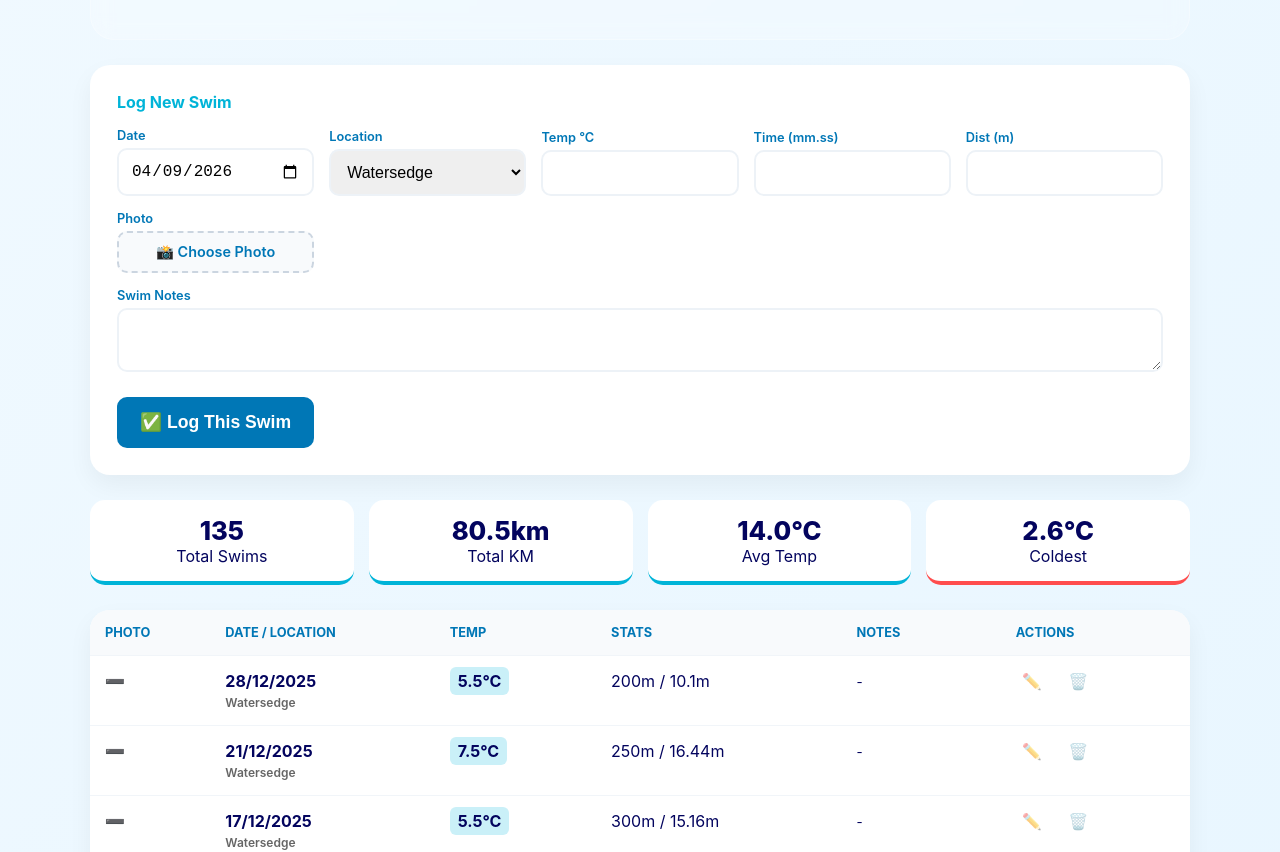
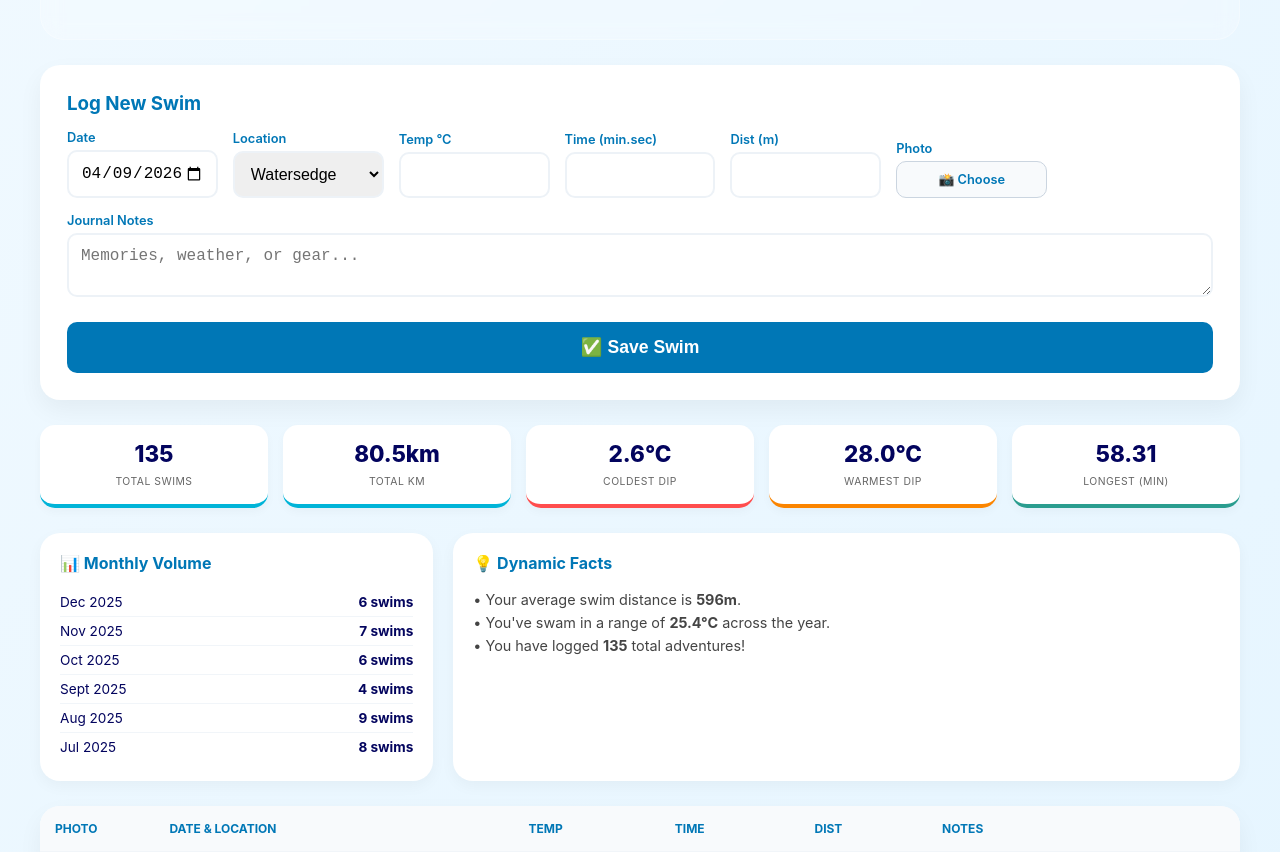
Before and after one commit to anitajstanley/swimming-journal, a plain HTML site: page index.html in a window 1280 px wide. Shown: the part 104-956 px from the top of the page. Drawn offline with Linux system fonts and the light colour scheme.

Commit message:
Update index.html

```diff
--- a/index.html
+++ b/index.html
@@ -3,53 +3,63 @@
 <head>
     <meta charset="UTF-8">
     <meta name="viewport" content="width=device-width, initial-scale=1.0">
-    <title>Open Water Collective | My Journal</title>
+    <title>Open Water Collective | Insights Journal</title>
     <style>
         :root {
             --primary: #0077b6; --secondary: #00b4d8; --dark: #03045e;
-            --light: #caf0f8; --accent: #ff4d4d; --white: #ffffff;
+            --light: #caf0f8; --accent: #ff4d4d; --white: #ffffff; --warm: #fb8500;
         }
         body {
             font-family: 'Inter', sans-serif; background: linear-gradient(135deg, #f0f9ff 0%, #cbebff 100%);
             margin: 0; padding: 20px; color: var(--dark); min-height: 100vh;
         }
-        .container { max-width: 1100px; margin: 0 auto; }
+        .container { max-width: 1200px; margin: 0 auto; }
         header {
             text-align: center; padding: 20px 0; background: rgba(255, 255, 255, 0.2);
             backdrop-filter: blur(10px); border-radius: 24px; border: 1px solid rgba(255,255,255,0.3); margin-bottom: 25px;
         }
         .input-card { background: var(--white); padding: 25px; border-radius: 20px; box-shadow: 0 10px 25px rgba(0,0,0,0.05); margin-bottom: 25px; border: 2px solid transparent; transition: 0.3s; }
-        .editing-mode { border-color: var(--secondary); background: #f0fbff; box-shadow: 0 0 20px rgba(0,180,216,0.2); }
-        .form-grid { display: grid; grid-template-columns: repeat(auto-fit, minmax(180px, 1fr)); gap: 15px; align-items: end; }
+        .editing-mode { border-color: var(--secondary); background: #f0fbff; }
+
+        .form-grid { display: grid; grid-template-columns: repeat(auto-fit, minmax(150px, 1fr)); gap: 15px; align-items: end; }
         .field { display: flex; flex-direction: column; gap: 5px; }
         .span-full { grid-column: 1 / -1; }
         label { font-weight: 600; font-size: 0.8rem; color: var(--primary); }
         input, select, textarea { padding: 12px; border: 2px solid #edf2f7; border-radius: 10px; font-size: 1rem; outline: none; }
 
-        /* Photo Upload Styling */
-        .photo-upload-area { display: flex; align-items: center; gap: 15px; }
-        .file-label { background: #f8fafc; border: 2px dashed #cbd5e0; padding: 10px; border-radius: 10px; cursor: pointer; text-align: center; flex-grow: 1; font-size: 0.9rem; }
-        #photoPreview { height: 45px; width: 45px; border-radius: 8px; object-fit: cover; display: none; border: 1px solid #ddd; }
+        .photo-upload-area { display: flex; align-items: center; gap: 10px; }
+        #photoPreview { height: 40px; width: 40px; border-radius: 5px; object-fit: cover; display: none; }
+        .file-label { background: #f8fafc; border: 1px solid #cbd5e0; padding: 10px; border-radius: 10px; cursor: pointer; flex-grow: 1; text-align: center; font-size: 0.8rem; }
 
         .btn-add { background: var(--primary); color: white; border: none; padding: 15px; border-radius: 10px; font-weight: bold; cursor: pointer; transition: 0.3s; font-size: 1.1rem; width: 100%; margin-top: 10px; }
         .btn-add:hover { background: var(--dark); transform: translateY(-2px); }
-        .btn-update { background: #2a9d8f; }
 
-        .stats-row { display: grid; grid-template-columns: repeat(auto-fit, minmax(150px, 1fr)); gap: 15px; margin-bottom: 25px; }
-        .stat-box { background: var(--white); padding: 15px; border-radius: 15px; text-align: center; border-bottom: 4px solid var(--secondary); }
-        .stat-val { display: block; font-size: 1.6rem; font-weight: 800; }
+        /* Stats Dashboard */
+        .stats-grid { display: grid; grid-template-columns: repeat(auto-fit, minmax(180px, 1fr)); gap: 15px; margin-bottom: 25px; }
+        .stat-box { background: var(--white); padding: 15px; border-radius: 15px; text-align: center; border-bottom: 4px solid var(--secondary); box-shadow: 0 4px 10px rgba(0,0,0,0.03); }
+        .stat-val { display: block; font-size: 1.4rem; font-weight: 800; margin-bottom: 2px; }
+        .stat-label { font-size: 0.65rem; color: #666; text-transform: uppercase; letter-spacing: 0.5px; }
+
+        /* Insights Panel */
+        .insights-row { display: grid; grid-template-columns: 1fr 2fr; gap: 20px; margin-bottom: 25px; }
+        .insight-card { background: var(--white); padding: 20px; border-radius: 20px; box-shadow: 0 5px 15px rgba(0,0,0,0.04); }
+        .insight-card h3 { margin: 0 0 15px 0; font-size: 1rem; color: var(--primary); display: flex; align-items: center; gap: 8px; }
+
+        .month-stat { display: flex; justify-content: space-between; padding: 6px 0; border-bottom: 1px solid #f1f5f9; font-size: 0.85rem; }
+        .month-stat:last-child { border: none; }
 
         table { width: 100%; border-collapse: collapse; background: white; border-radius: 20px; overflow: hidden; box-shadow: 0 10px 25px rgba(0,0,0,0.05); }
-        th { background: #f8fafc; padding: 15px; text-align: left; font-size: 0.8rem; color: var(--primary); text-transform: uppercase; }
-        td { padding: 15px; border-top: 1px solid #f1f5f9; vertical-align: top; }
+        th { background: #f8fafc; padding: 15px; text-align: left; font-size: 0.75rem; color: var(--primary); text-transform: uppercase; }
+        td { padding: 12px 15px; border-top: 1px solid #f1f5f9; vertical-align: middle; }
 
-        .temp-pill { background: var(--light); padding: 4px 8px; border-radius: 6px; font-weight: bold; }
-        .loc-tag { display: block; font-size: 0.75rem; color: #666; margin-top: 4px; font-weight: 600; }
-        .swim-img { max-width: 60px; border-radius: 6px; cursor: pointer; transition: 0.2s; }
-        .btn-action { cursor: pointer; border: none; background: none; font-size: 1rem; margin-right: 10px; opacity: 0.5; }
-        .btn-action:hover { opacity: 1; }
-        .footer-tools { margin-top: 40px; text-align: center; }
-        .btn-reset { background: none; border: 1px solid #ccc; color: #999; padding: 8px 15px; border-radius: 8px; cursor: pointer; font-size: 0.7rem; }
+        .temp-pill { background: var(--light); padding: 4px 8px; border-radius: 6px; font-weight: bold; font-size: 0.85rem; }
+        .btn-action { cursor: pointer; border: none; background: none; font-size: 1rem; opacity: 0.4; transition: 0.2s; }
+        .btn-action:hover { opacity: 1; transform: scale(1.2); }
+
+        @media (max-width: 800px) {
+            .insights-row { grid-template-columns: 1fr; }
+            th:nth-child(4), td:nth-child(4) { display: none; }
+        }
     </style>
 </head>
 <body>
@@ -58,7 +68,7 @@
     <header><h1>🏊‍♂️ My Collective Journal</h1></header>
 
     <div class="input-card" id="inputCard">
-        <h3 id="formTitle" style="margin-top:0; font-size: 1rem; color: var(--secondary);">Log New Swim</h3>
+        <h3 id="formTitle" style="margin: 0 0 15px 0; color: var(--primary);">Log New Swim</h3>
         <div class="form-grid">
             <input type="hidden" id="editIndex" value="-1">
             <div class="field"><label>Date</label><input type="date" id="inDate"></div>
@@ -73,44 +83,56 @@
                 </select>
             </div>
             <div class="field"><label>Temp °C</label><input type="number" id="inTemp" step="0.1"></div>
-            <div class="field"><label>Time (mm.ss)</label><input type="number" id="inTime" step="0.01"></div>
+            <div class="field"><label>Time (min.sec)</label><input type="number" id="inTime" step="0.01"></div>
             <div class="field"><label>Dist (m)</label><input type="number" id="inDist"></div>
-
             <div class="field">
                 <label>Photo</label>
                 <div class="photo-upload-area">
                     <img id="photoPreview" src="">
-                    <label for="inPhoto" class="file-label">📸 Choose Photo</label>
+                    <label for="inPhoto" class="file-label">📸 Choose</label>
                     <input type="file" id="inPhoto" hidden accept="image/*" onchange="previewImage(this)">
                 </div>
             </div>
-
-            <div class="field span-full"><label>Swim Notes</label><textarea id="inNotes"></textarea></div>
-            <button class="btn-add" id="submitBtn" onclick="saveEntry()">✅ Log This Swim</button>
-            <button class="btn-add" id="cancelBtn" style="display:none; background:#ccc; margin-top:10px;" onclick="cancelEdit()">Cancel Edit</button>
+            <div class="field span-full"><label>Journal Notes</label><textarea id="inNotes" placeholder="Memories, weather, or gear..."></textarea></div>
+            <button class="btn-add span-full" id="submitBtn" onclick="saveEntry()">✅ Save Swim</button>
+            <button class="btn-add span-full" id="cancelBtn" style="display:none; background:#ccc;" onclick="cancelEdit()">Cancel Edit</button>
         </div>
     </div>
 
-    <div class="stats-row">
+    <div class="stats-grid">
         <div class="stat-box"><span class="stat-val" id="stCount">0</span><span class="stat-label">Total Swims</span></div>
         <div class="stat-box"><span class="stat-val" id="stDist">0</span><span class="stat-label">Total KM</span></div>
-        <div class="stat-box"><span class="stat-val" id="stTemp">0</span><span class="stat-label">Avg Temp</span></div>
-        <div class="stat-box" style="border-color: var(--accent);"><span class="stat-val" id="stCold">0</span><span class="stat-label">Coldest</span></div>
+        <div class="stat-box" style="border-color: var(--accent);"><span class="stat-val" id="stCold">0</span><span class="stat-label">Coldest Dip</span></div>
+        <div class="stat-box" style="border-color: var(--warm);"><span class="stat-val" id="stWarm">0</span><span class="stat-label">Warmest Dip</span></div>
+        <div class="stat-box" style="border-color: #2a9d8f;"><span class="stat-val" id="stLong">0</span><span class="stat-label">Longest (min)</span></div>
+    </div>
+
+    <div class="insights-row">
+        <div class="insight-card">
+            <h3>📊 Monthly Volume</h3>
+            <div id="monthlyStats"></div>
+        </div>
+        <div class="insight-card">
+            <h3>💡 Dynamic Facts</h3>
+            <div id="dynamicFacts" style="font-size: 0.9rem; line-height: 1.6; color: #444;">
+                Add more swims to unlock deeper insights!
+            </div>
+        </div>
     </div>
 
     <table>
-        <thead><tr><th>Photo</th><th>Date / Location</th><th>Temp</th><th>Stats</th><th>Notes</th><th>Actions</th></tr></thead>
+        <thead><tr><th>Photo</th><th>Date & Location</th><th>Temp</th><th>Time</th><th>Dist</th><th>Notes</th><th></th></tr></thead>
         <tbody id="journalBody"></tbody>
     </table>
 
-    <div class="footer-tools">
-        <button class="btn-reset" onclick="hardReset()">Reset to Master Notebook Data</button>
+    <div style="text-align:center; padding: 40px 0;">
+        <button onclick="hardReset()" style="background:none; border:none; color:#aaa; font-size:0.7rem; cursor:pointer; text-decoration:underline;">Restore 116 Original Records</button>
     </div>
 </div>
 
 <script>
-    // COMPLETE MASTER DATA (2024-2025)
-    const fullMasterHistory = [
+    // Include the 116 Master History records here
+    const masterHistory = [
         { date: '2024-02-02', temp: 6.3, time: 24.00, dist: 450, location: 'Watersedge', notes: 'Wetsuit' },
         { date: '2024-02-16', temp: 9.5, time: 28.27, dist: 600, location: 'Watersedge', notes: 'Wetsuit' },
         { date: '2024-02-18', temp: 10.0, time: 18.07, dist: 300, location: 'Watersedge', notes: 'Wetsuit' },
@@ -248,7 +270,7 @@
         { date: '2025-12-28', temp: 5.5, time: 10.10, dist: 200, location: 'Watersedge', notes: '' }
     ];
 
-    let swims = JSON.parse(localStorage.getItem('mySwims')) || fullMasterHistory;
+    let swims = JSON.parse(localStorage.getItem('mySwims')) || masterHistory;
 
     function previewImage(input) {
         const preview = document.getElementById('photoPreview');
@@ -318,7 +340,7 @@
     function cancelEdit() {
         document.getElementById('editIndex').value = "-1";
         document.getElementById('formTitle').innerText = "Log New Swim";
-        document.getElementById('submitBtn').innerText = "✅ Log This Swim";
+        document.getElementById('submitBtn').innerText = "✅ Save Swim";
         document.getElementById('submitBtn').classList.remove('btn-update');
         document.getElementById('cancelBtn').style.display = "none";
         document.getElementById('inputCard').classList.remove('editing-mode');
@@ -330,21 +352,33 @@
     function renderTable() {
         const body = document.getElementById('journalBody');
         body.innerHTML = '';
-        let totalD = 0; let totalT = 0; let cold = 100;
+        let totalD = 0; let totalT = 0; let cold = 100; let warm = 0; let long = 0;
+
+        // Dynamic Insights Data
+        const monthlyVolume = {};
 
         swims.sort((a, b) => new Date(b.date) - new Date(a.date)).forEach((s, idx) => {
             totalD += (s.dist || 0); totalT += (s.temp || 0);
             if(s.temp < cold) cold = s.temp;
+            if(s.temp > warm) warm = s.temp;
+            if(s.time > long) long = s.time;
 
+            // Format UK Date: DD MMM YYYY
             const d = new Date(s.date);
-            const ukDate = d.toLocaleDateString('en-GB', { day: '2-digit', month: '2-digit', year: 'numeric' });
+            const ukDate = d.toLocaleDateString('en-GB', { day: '2-digit', month: 'short', year: 'numeric' });
+
+            // Monthly stats tracking
+            const mKey = d.toLocaleDateString('en-GB', { month: 'short', year: 'numeric' });
+            monthlyVolume[mKey] = (monthlyVolume[mKey] || 0) + 1;
+
             const photoHtml = s.photo ? `<img src="${s.photo}" class="swim-img" onclick="window.open(this.src)">` : '➖';
 
             body.innerHTML += `<tr>
                 <td>${photoHtml}</td>
                 <td><b>${ukDate}</b><span class="loc-tag">${s.location || '-'}</span></td>
                 <td><span class="temp-pill">${s.temp.toFixed(1)}°C</span></td>
-                <td>${s.dist}m / ${s.time}m</td>
+                <td>${s.time}m</td>
+                <td>${s.dist}m</td>
                 <td><small>${s.notes || '-'}</small></td>
                 <td>
                     <button class="btn-action" onclick="editEntry(${idx})">✏️</button>
@@ -353,16 +387,34 @@
             </tr>`;
         });
 
+        // Update Dashboard
         document.getElementById('stCount').innerText = swims.length;
         document.getElementById('stDist').innerText = (totalD / 1000).toFixed(1) + "km";
-        document.getElementById('stTemp').innerText = swims.length ? (totalT / swims.length).toFixed(1) + "°C" : "0°C";
         document.getElementById('stCold').innerText = swims.length ? cold.toFixed(1) + "°C" : "0°C";
+        document.getElementById('stWarm').innerText = swims.length ? warm.toFixed(1) + "°C" : "0°C";
+        document.getElementById('stLong').innerText = long;
+
+        // Render Monthly Volume Insight
+        const mHtml = Object.entries(monthlyVolume).slice(0, 6).map(([mon, count]) =>
+            `<div class="month-stat"><span>${mon}</span><strong>${count} swims</strong></div>`).join('');
+        document.getElementById('monthlyStats').innerHTML = mHtml || 'No data yet.';
+
+        // Dynamic Facts
+        const facts = document.getElementById('dynamicFacts');
+        if (swims.length > 0) {
+            const avgDist = (totalD / swims.length).toFixed(0);
+            facts.innerHTML = `
+                • Your average swim distance is <strong>${avgDist}m</strong>.<br>
+                • You've swam in a range of <strong>${(warm - cold).toFixed(1)}°C</strong> across the year.<br>
+                • You have logged <strong>${swims.length}</strong> total adventures!
+            `;
+        }
     }
 
     function hardReset() {
         if(confirm("Factory Reset: Clear and reload all 116 records?")) {
-            localStorage.setItem('mySwims', JSON.stringify(fullMasterHistory));
-            swims = [...fullMasterHistory];
+            localStorage.setItem('mySwims', JSON.stringify(masterHistory));
+            swims = [...masterHistory];
             renderTable();
         }
     }
```
